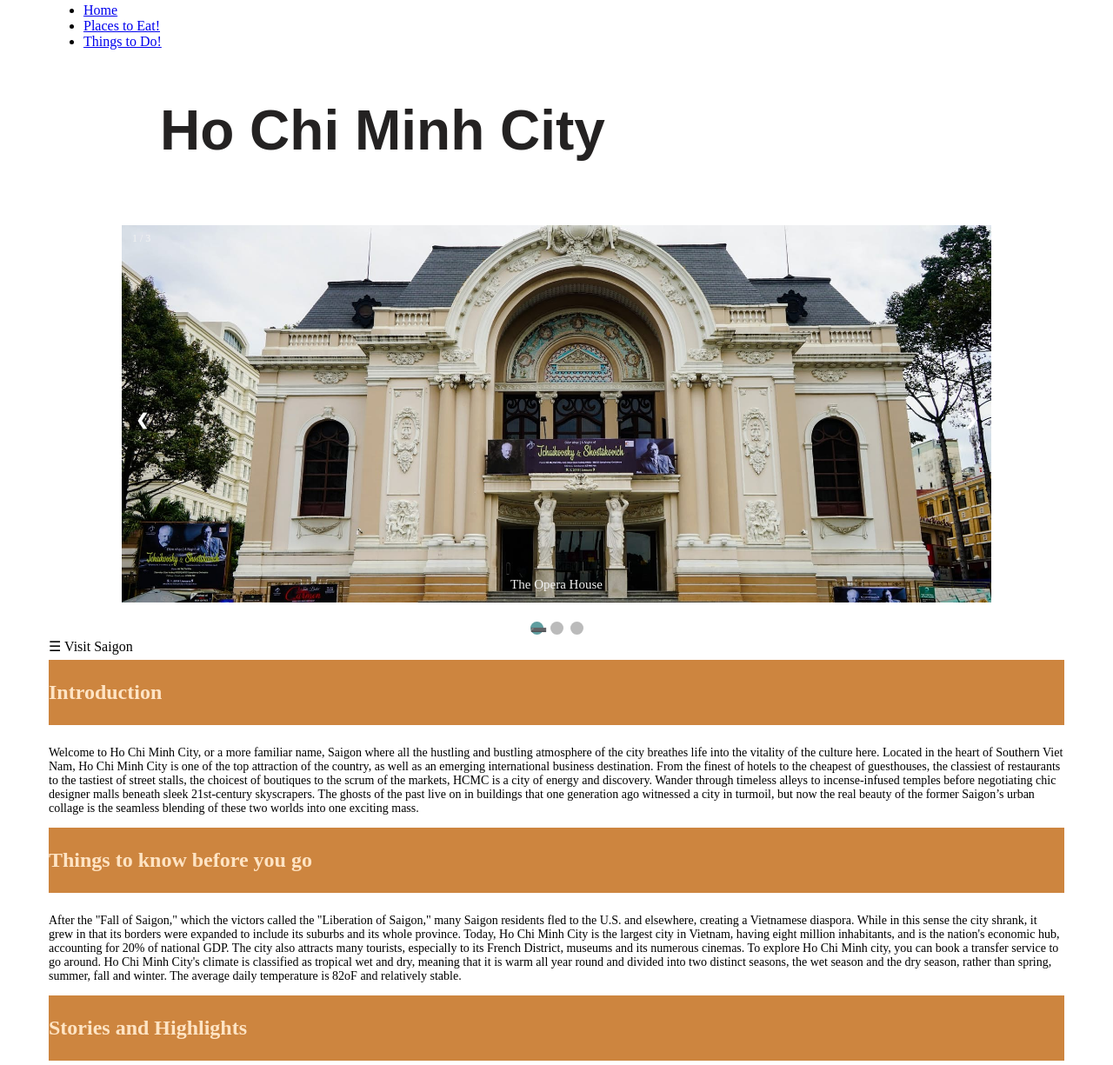
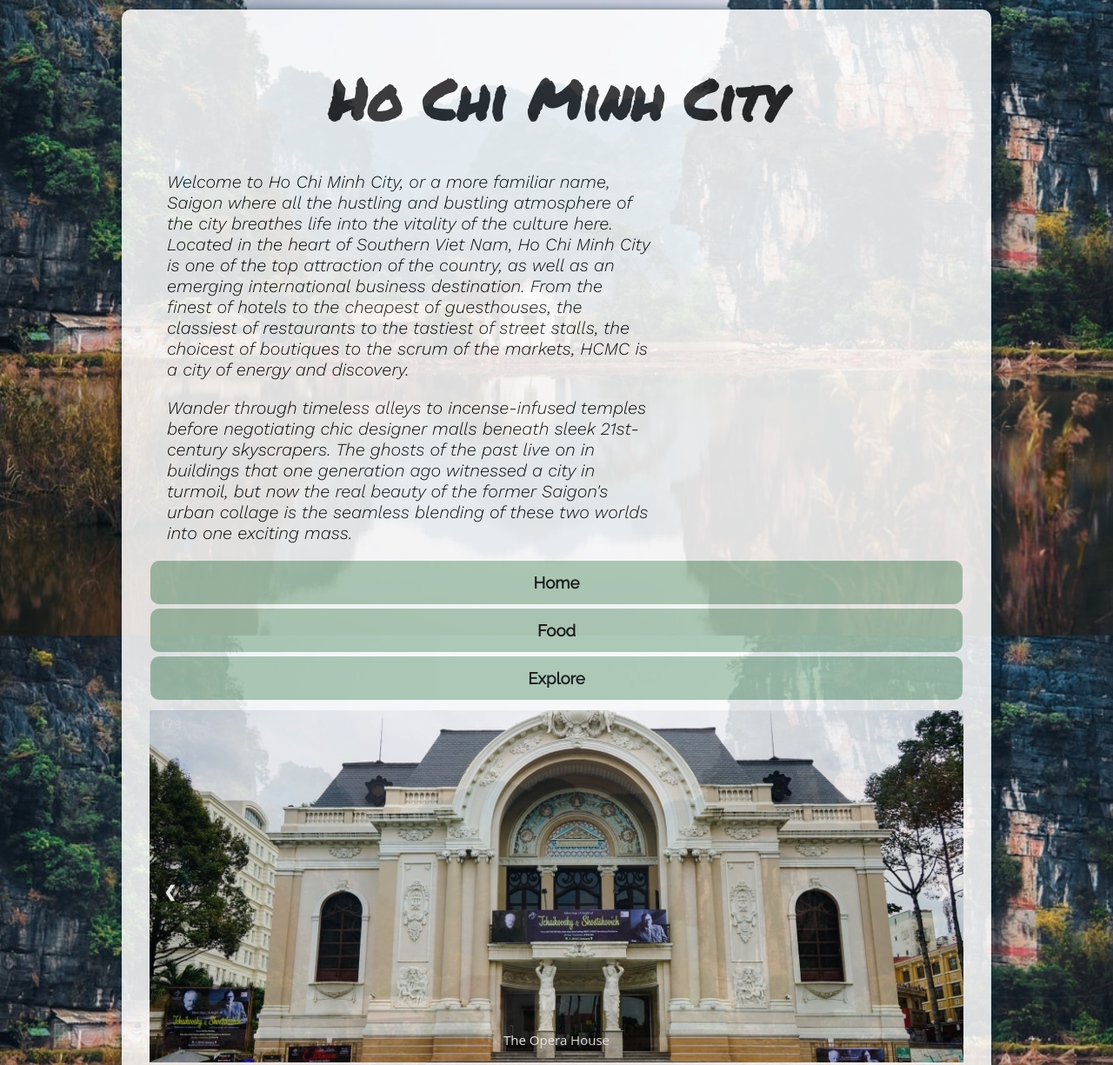
Before and after one commit to ETBD-Miami/yarnetskyims222-road-trip-project-jessicanguyen1401, a plain HTML site: page index.html in a window 1280 px wide. Shown: the part 69-1294 px from the top of the page at 87% size. Drawn offline with nearby package versions, Linux system fonts and the light colour scheme.

Commit message:
Necessary changes

```diff
--- a/index.html
+++ b/index.html
@@ -8,24 +8,32 @@
     <meta name="author" content="Jessica Nguyen">
     <meta name="description" content="Welcome to your tour homepage">
     <link rel="stylesheet" href="styles.css">
+    <link href="https://fonts.googleapis.com/css2?family=Work+Sans:ital,wght@1,300&display=swap" rel="stylesheet">
+    <link href="https://fonts.googleapis.com/css2?family=Spectral:wght@500&display=swap" rel="stylesheet">
+    <link href="https://fonts.googleapis.com/css2?family=Raleway&display=swap" rel="stylesheet">
+    <link href="https://fonts.googleapis.com/css2?family=Permanent+Marker&display=swap" rel="stylesheet">
+
 </head>
 
 
   <body>
   <main class="container">
 
+    <h1>Ho Chi Minh City </h1>
+
+    <p class="intro"> Welcome to Ho Chi Minh City, or a more familiar name, Saigon where all the hustling and bustling atmosphere of the city breathes life into the vitality of the culture here. Located in the heart of Southern Viet Nam, Ho Chi Minh City is one of the top attraction of the country, as well as an emerging international business destination. From the finest of hotels to the cheapest of guesthouses, the classiest of restaurants to the tastiest of street stalls, the choicest of boutiques to the scrum of the markets, HCMC is a city of energy and discovery. </p>
+    <p class="intro">Wander through timeless alleys to incense-infused temples before negotiating chic designer malls beneath sleek 21st-century skyscrapers. The ghosts of the past live on in buildings that one generation ago witnessed a city in turmoil, but now the real beauty of the former Saigon's urban collage is the seamless blending of these two worlds into one exciting mass. </p>
+
+
 
           <nav>
              <ul>
               <li><a href="index.html">Home</a></li>
-        <li><a href="eat.html">Places to Eat!</a></li>
-        <li><a href="do.html">Things to Do!</a></li>
+              <li><a href="eat.html">Food</a></li>
+              <li><a href="do.html">Explore</a></li>
              </ul>
            </nav>
 
-
-
-    <h1>Ho Chi Minh City </h1>
 
            <div class="slideshow-container">
 
@@ -38,21 +46,17 @@
 
       <div class="mySlides fade">
         <div class="numbertext">2 / 3</div>
-        <img src="images/saigonatnight.JPG" style="width:100%">
-        <div class="text">Nightlife</div>
+        <img src="images/notre-dame.jpeg" style="width:100%">
+        <div class="text">Notre-Dame Cathedral</div>
       </div>
 
       <div class="mySlides fade">
         <div class="numbertext">3 / 3</div>
-        <img src="images/saigon-index page.jpeg" style="width:100%">
-        <div class="text">Saigon Square</div>
-      </div>
-
-      <div class="mySlides fade">
-        <div class="numbertext">4 / 3</div>
         <img src="images/into-the-wave-hoian-rehahn-lifestyle-photo-vietnam.jpeg" style="width:100%">
         <div class="text">Into The Wave</div>
       </div>
+
+
 
       <!-- Next and previous buttons -->
       <a class="prev" onclick="plusSlides(-1)">&#10094;</a>
@@ -69,13 +73,9 @@
 
 <span class="open-button" onclick="openNav()"> &#9776; Visit Saigon</span>
 
-<div class="introductionindexpage">
-      <h2>Introduction</h2>
-        <p> Welcome to Ho Chi Minh City, or a more familiar name, Saigon where all the hustling and bustling atmosphere of the city breathes life into the vitality of the culture here. Located in the heart of Southern Viet Nam, Ho Chi Minh City is one of the top attraction of the country, as well as an emerging international business destination. From the finest of hotels to the cheapest of guesthouses, the classiest of restaurants to the tastiest of street stalls, the choicest of boutiques to the scrum of the markets, HCMC is a city of energy and discovery.
 
-          Wander through timeless alleys to incense-infused temples before negotiating chic designer malls beneath sleek 21st-century skyscrapers. The ghosts of the past live on in buildings that one generation ago witnessed a city in turmoil, but now the real beauty of the former Saigon’s urban collage is the seamless blending of these two worlds into one exciting mass. </p>
 
-</div>
+
 
 <div class="things-to-know">
 
@@ -85,7 +85,7 @@
 
         </div>
 
-    <div class="stories and highlihgts">
+    <div class="highlihgts">
         <h2>Stories and Highlights</h2>
 
         <button class="accordion">11 Reasons To Visit Ho Chi Minh City</button>
@@ -110,18 +110,22 @@
 </div>
 
 
+<div class="map">
+  <h2>Explore Saigon</h2>
+  <iframe src="https://www.google.com/maps/embed?pb=!1m18!1m12!1m3!1d501726.4604390218!2d106.41504188270072!3d10.754666406072623!2m3!1f0!2f0!3f0!3m2!1i1024!2i768!4f13.1!3m3!1m2!1s0x317529292e8d3dd1%3A0xf15f5aad773c112b!2sHo%20Chi%20Minh%20City%2C%20Vietnam!5e0!3m2!1sen!2sus!4v1647470321952!5m2!1sen!2sus" width="600" height="450" style="border:0;" allowfullscreen="" loading="lazy"></iframe>
 </div>
 
-        <footer>
+
+
 
           <h2>Credit</h2>
-          <a href="https://www.lonelyplanet.com/vietnam/ho-chi-minh-city">Lonely Planet</a><br>
-          <a href="https://wikitravel.org/en/Ho_Chi_Minh_City">WikiTravel</a><br>
+          <p>Travel with <a href="https://www.lonelyplanet.com/vietnam/ho-chi-minh-city">Lonely Planet</a></p><br>
+          <p>Ho Chi Minh City <a href="https://wikitravel.org/en/Ho_Chi_Minh_City">on WikiTravel"</a></p>
 
         <img src="images/133118700_236960701122868_85158668120966757_n.jpeg" alt="anh hcmc breakpage">
-      </footer>
 
-      <img src="images/saigon-index page.jpeg" alt="saigontravel">
+
+
 
 
 
--- a/styles.css
+++ b/styles.css
@@ -1,51 +1,128 @@
+body {
+  background-image: url(images/nature-background.jpeg);
+  background-repeat: no-repeat;
+  background-position: center center;
+  background-attachment: fixed;
+  background-size: cover;
+  font-family: 'Open Sans', sans-serif;}
 
 
+main.container {
+  max-width: 1000px;
+  padding: 1em 2em;
+  margin: 5em auto;
+  background-color: white;
+  box-shadow: 3px 3px 15px #001f33;
+  border-radius: 10px;
+  opacity: 85%;
+}
+nav {
+  padding:0;
+  margin:0.5em -0.25em 0.75em -0.25em;
+}
+nav ul {
+  padding: 0;
+  margin:0;
+}
 
-main.container{
-    margin 10em 10em 10em 10em;
-    padding: 3em 3em;
-    background-color: white;
+#index nav ul {
+  display: flex;
+  flex-direction: column;
+  align-items: stretch;
 }
+
+nav ul li {
+  flex:1;
+  list-style-type: none;
+}
+
+nav ul li a {
+  display: block;
+  padding: 0.75em;
+  margin: 0.25em;
+  background-color: #a8c8b1;
+  color: black;
+  text-align: center;
+  text-decoration: none;
+  font-family: 'Raleway', sans-serif;
+  font-size: 14pt;
+  font-weight: bold;
+  border-radius: 10px;
+  align-items: stretch;
+}
+
+nav ul li a:hover {
+  background-color: cadetblue;
+  box-shadow: inset 3px 3px 10px lightsteelblue;
+}
+
+nav ul li.brand {
+  flex: 3;
+}
+
+nav ul li a.active {
+  background-color:navy;
+  font-weight: bold;
+}
+
 
 h1{
     color: rgb(36, 34, 34);
-    text-align: left;
+    text-align: center;
     font-weight: bold;
-    font-family: "Work Sans",sans-serif;
+    font-family: 'Permanent Marker', cursive;
     font-size: 64px;
-    font-style: Normal;
-    font-variant: normal;
     font-weight: 700;
     line-height: 26.4px;
-    padding: 1em 0;
-    margin: 0 0 0.5em 2em;
-  background-image: ;}
+    padding: 0.75em 0 0.3em 0;
+    margin:0.4em 0 0.8em 0;
 
-    img { width:60%;
-    height: 30%;
-    alignment: center;}
-
+}
 
 h2 {
-    background-color: peru;
-    color: bisque;
+    background-color: bisque;
+    color: cadetblue;
     text-align: left;
-    padding: 1em 0;
-    margin: 0.25em 0 1em 0;
+    border-radius: 10px;
+    padding: 1em 1em;
+    margin: 0.25em 0 1em 0
     }
 
 h3{
-    color: brown;
+    color: #174577;
     text-decoration:dotted;
     text-transform: bold;
 }
 
-p{font-size: 14px;}
+p{font-size: 20px;
+  font-family: "Spectral", serif;
+  margin: 0.25em 0.5em 0.25em 0.5em;}
+
+.intro{margin: 1em 18em 1em 1em;
+  font-family: "Work Sans", sans-serif;}
 
 
-p.container{ font-family:'Gill Sans', 'Gill Sans MT', Calibri, 'Trebuchet MS', sans-serif;
-color:gray;
+
+.map{width: 100%;
+  height: auto;
+  display: block;
+  margin: 1em auto;
 }
+
+
+
+img { width:100%;
+  height: auto;
+  display:block;
+  margin 1.5em auto;
+  }
+
+
+
+
+
+
+.highlights{}
 
 * {box-sizing:border-box}
 
@@ -150,7 +227,7 @@ color:gray;
   padding: 18px;
   width: 100%;
   text-align: left;
-  text-family: Helvetica;
+  font-family: 'Raleway', sans-serif;
   font-size: 20px;
   border: none;
   outline: none;
@@ -181,3 +258,22 @@ color:gray;
 .active:after {
   content: "\2796"; /* Unicode character for "minus" sign (-) */
 }
+
+iframe {
+  display: block;
+  margin-left: auto;
+  margin-right: auto;
+}
+
+@media screen and (max-width: 700px) {
+
+  nav ul {
+      flex-direction: column;
+      padding: 0 20px;
+      }
+
+
+  nav ul li {
+    margin:10px 0;
+    }
+  }
```
Also changed, not shown: do.html (+7 -5 lines), eat.html (+22 -11 lines), images/benthanhmarket.jpeg (added), images/download.jpeg (deleted), images/images.jpeg (deleted), images/notre-dame.jpeg (added), images/pizza4p.jpeg (deleted), images/pizza4ps.jpeg (added). Lines whose indentation alone changed are shown as unchanged.
